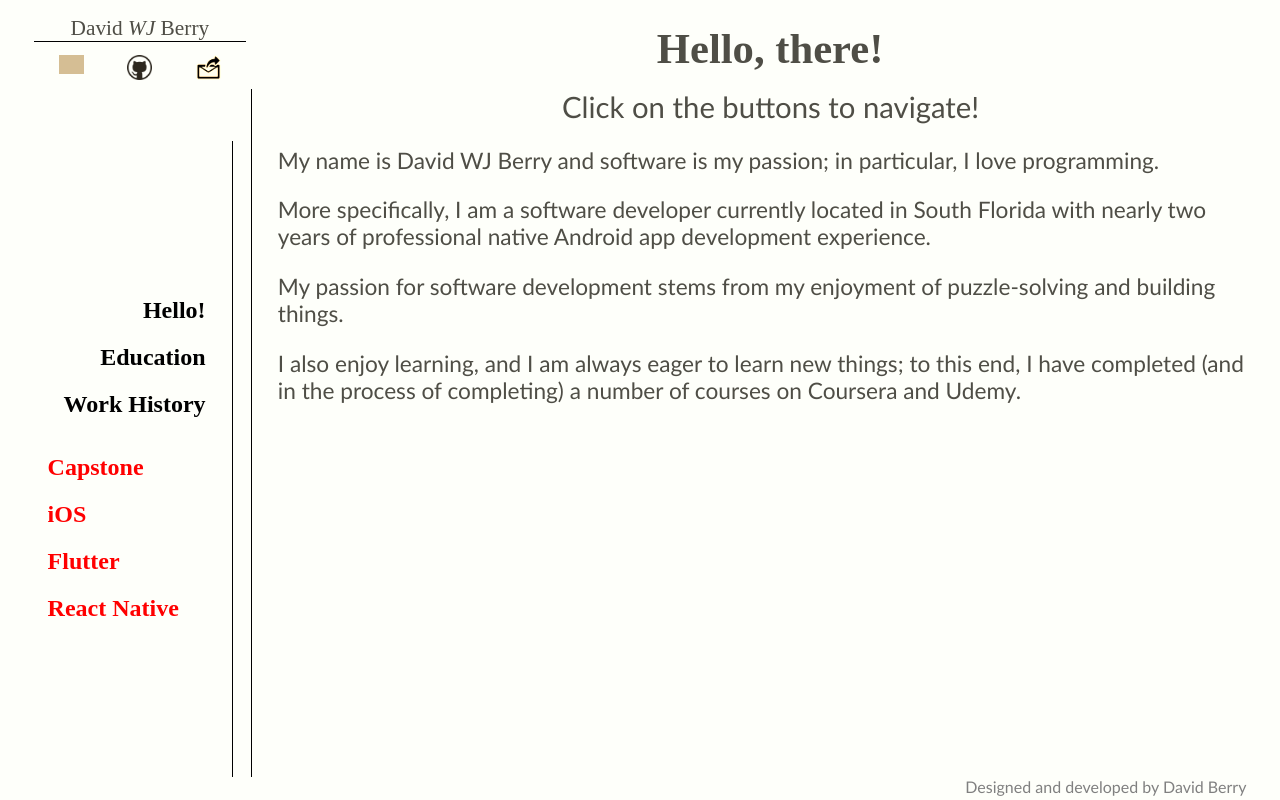
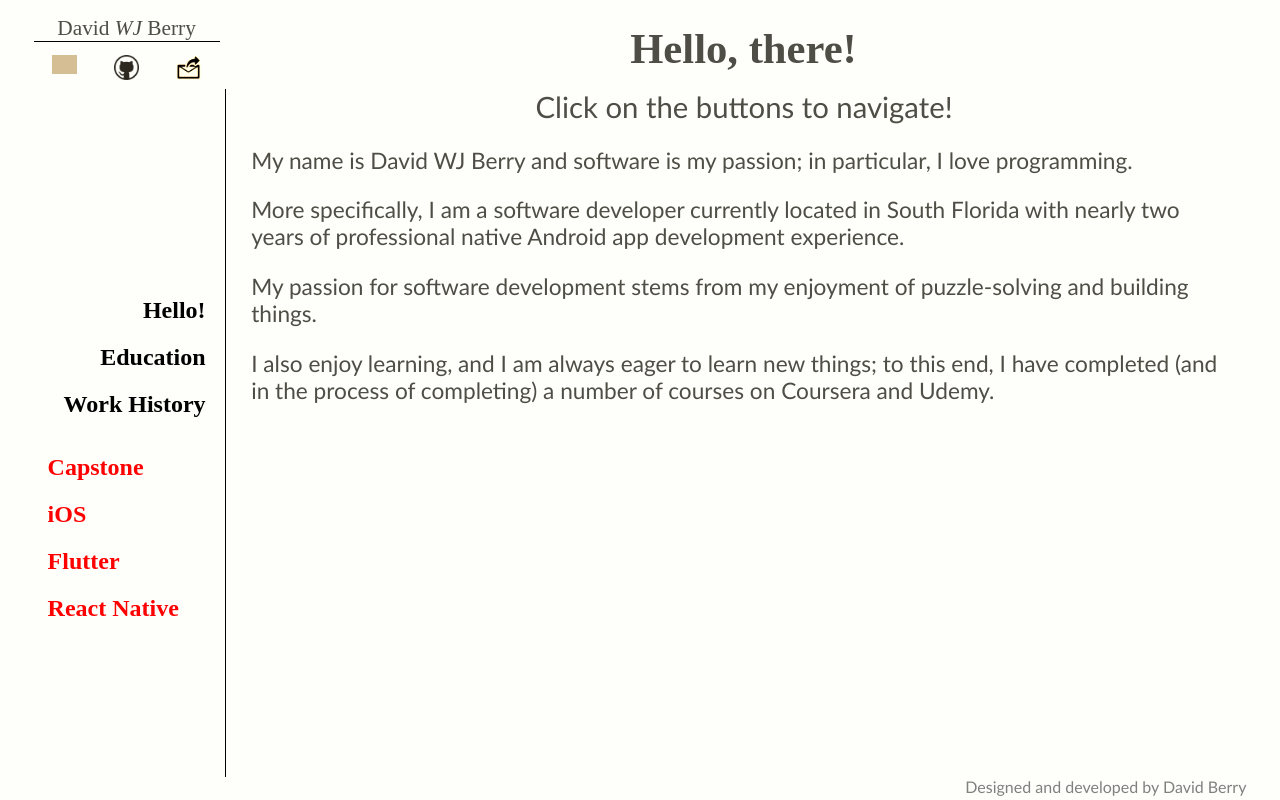
Before and after one commit to DBerry07/DBerry07.github.io, a React (Vite) app: page / in a window 1280 px wide. Built offline with nearby package versions, Linux system fonts and the light colour scheme; grey boxes are pictures that could not be loaded; a web font is replaced by a local one.

Commit message:
Update ButtonMenu.css

```diff
--- a/src/css/ButtonMenu.css
+++ b/src/css/ButtonMenu.css
@@ -9,10 +9,10 @@ menu {
     overflow-x: hidden;
     width: max-content;
     padding: 0px;
-    margin-right: 1vw;
-    padding-right: 1vw;
+    /* margin-right: 1vw; */
+    /* padding-right: 1vw; */
     max-height: 90vh;
-    border-right: 1px black solid;
+    /* border-right: 1px black solid; */
 }
 
 #blank {
```
